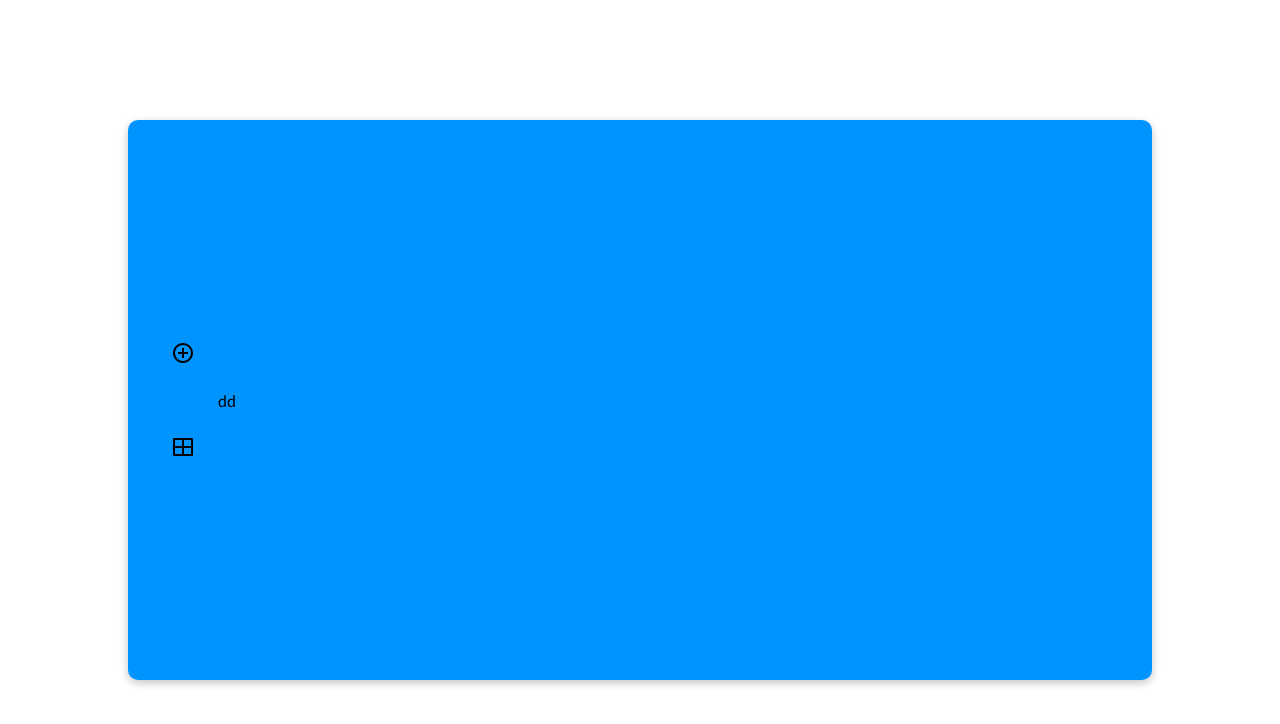
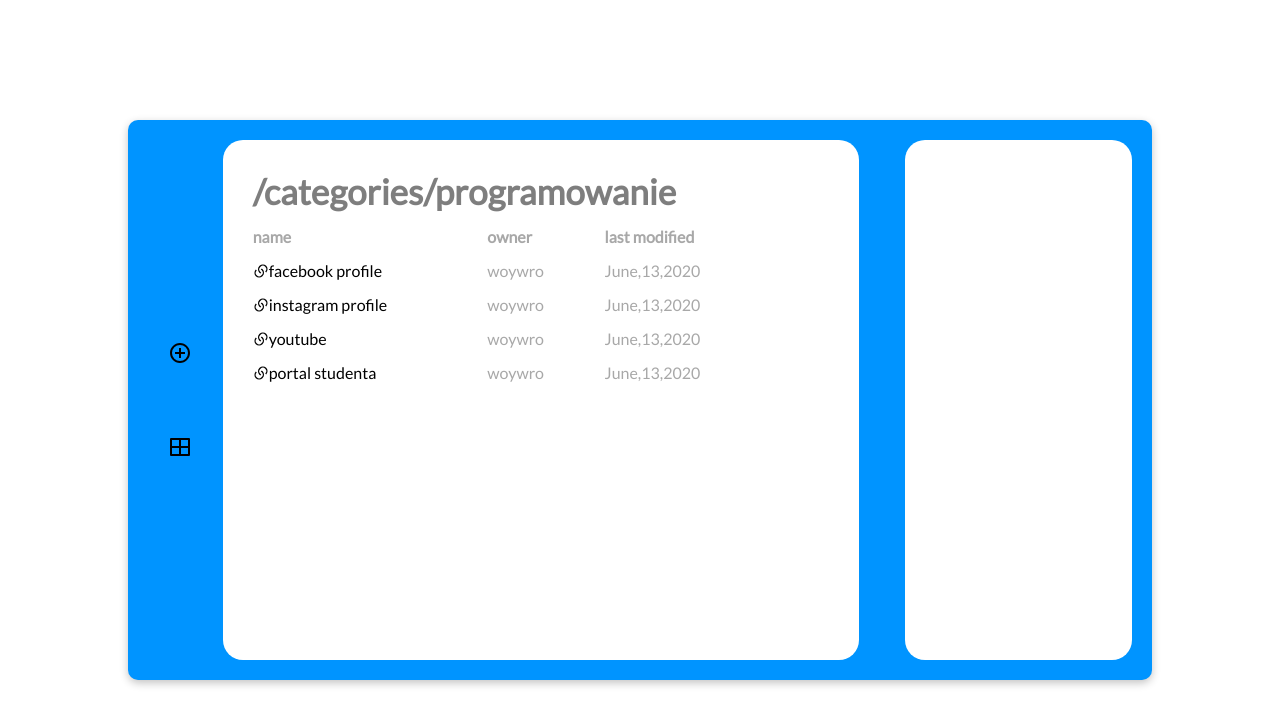
Before and after one commit to woywro/Linkly, a Next.js app: page /categories/programowanie in a window 1280 px wide. Shown: the top 724 px of the page. Built offline with nearby package versions, Linux system fonts and the light colour scheme.

Commit message:
feat: add category page

```diff
--- a/src/views/HomePage/components/Link/index.tsx
+++ b/src/components/Link/index.tsx
@@ -1,8 +1,8 @@
 import styled from "styled-components";
 import { useDispatch, useSelector } from "react-redux";
-import { Text } from "../../../../components/Text";
-import { LinkInterface } from "../../../../types/LinkInterface";
-import { updateHistory } from "../../../../redux/actions";
+import { Text } from "../Text";
+import { LinkInterface } from "../../types/LinkInterface";
+import { updateHistory } from "../../redux/actions";
 import { RiLinksFill } from "react-icons/ri";
 import { useTheme } from "styled-components";
 
--- a/src/views/HomePage/components/Links/index.tsx
+++ b/src/components/Links/index.tsx
@@ -1,7 +1,7 @@
 import { useSelector } from "react-redux";
 import styled, { useTheme } from "styled-components";
 import { Link } from "../Link";
-import { Text } from "../../../../components/Text";
+import { Text } from "../Text";
 
 const StyledLinks = styled.div`
   width: 100%;
--- a/src/views/CategoryPage/index.tsx
+++ b/src/views/CategoryPage/index.tsx
@@ -1,7 +1,52 @@
+import styled from "styled-components";
+import { PageTemplate } from "../../components/PageTemplate";
+import { useRouter } from "next/router";
+import { Links } from "../../components/Links";
+import { useSelector } from "react-redux";
+
 export const CategoryPage = ({ category }) => {
+  const { asPath } = useRouter();
+
   return (
-    <>
-      <p>dd</p>
-    </>
+    <Container>
+      <LeftWrapper>
+        <PageTemplate title={`${asPath}`}>
+          <Links />
+        </PageTemplate>
+      </LeftWrapper>
+      <RightWrapper></RightWrapper>
+    </Container>
   );
 };
+
+const Container = styled.div`
+  display: flex;
+  justify-content: space-between;
+  align-items: center;
+  flex-flow: row;
+  width: 100%;
+  height: 100%;
+  padding: 10px;
+`;
+
+const LeftWrapper = styled.div`
+  display: flex;
+  justify-content: center;
+  align-items: center;
+  width: 70%;
+  height: 100%;
+  background: white;
+  border-radius: 20px;
+  padding: 20px;
+`;
+const RightWrapper = styled.div`
+  display: flex;
+  justify-content: flex-start;
+  align-items: center;
+  flex-flow: column;
+  width: 25%;
+  height: 100%;
+  background: white;
+  border-radius: 20px;
+  padding: 10px;
+`;
--- a/src/views/HomePage/components/Category/index.tsx
+++ b/src/views/HomePage/components/Category/index.tsx
@@ -4,11 +4,12 @@ import { Text } from "../../../../components/Text";
 import Link from "next/link";
 
 const StyledCategory = styled.div`
-  padding: 10px;
+  padding: 5px;
   display: flex;
   font-size: 22px;
   align-items: center;
   justify-content: center;
+  cursor: pointer;
 `;
 
 export const Category = ({ name }) => {
--- a/src/views/HomePage/components/List/index.tsx
+++ b/src/views/HomePage/components/List/index.tsx
@@ -1,6 +1,6 @@
 import styled from "styled-components";
 import { Categories } from "../Categories";
-import { Links } from "../Links";
+import { Links } from "../../../../components/Links";
 
 const StyledList = styled.div`
   display: flex;
```
